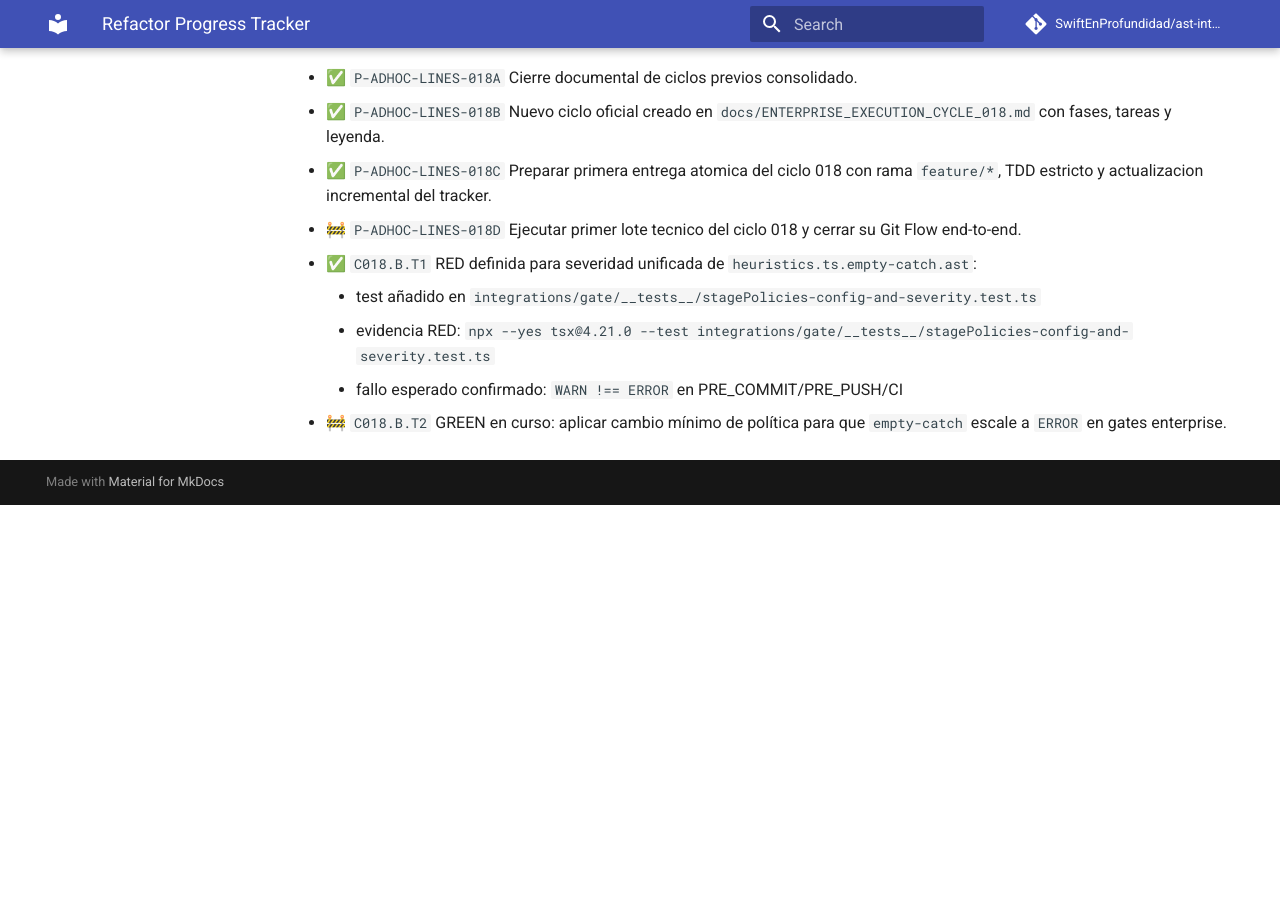
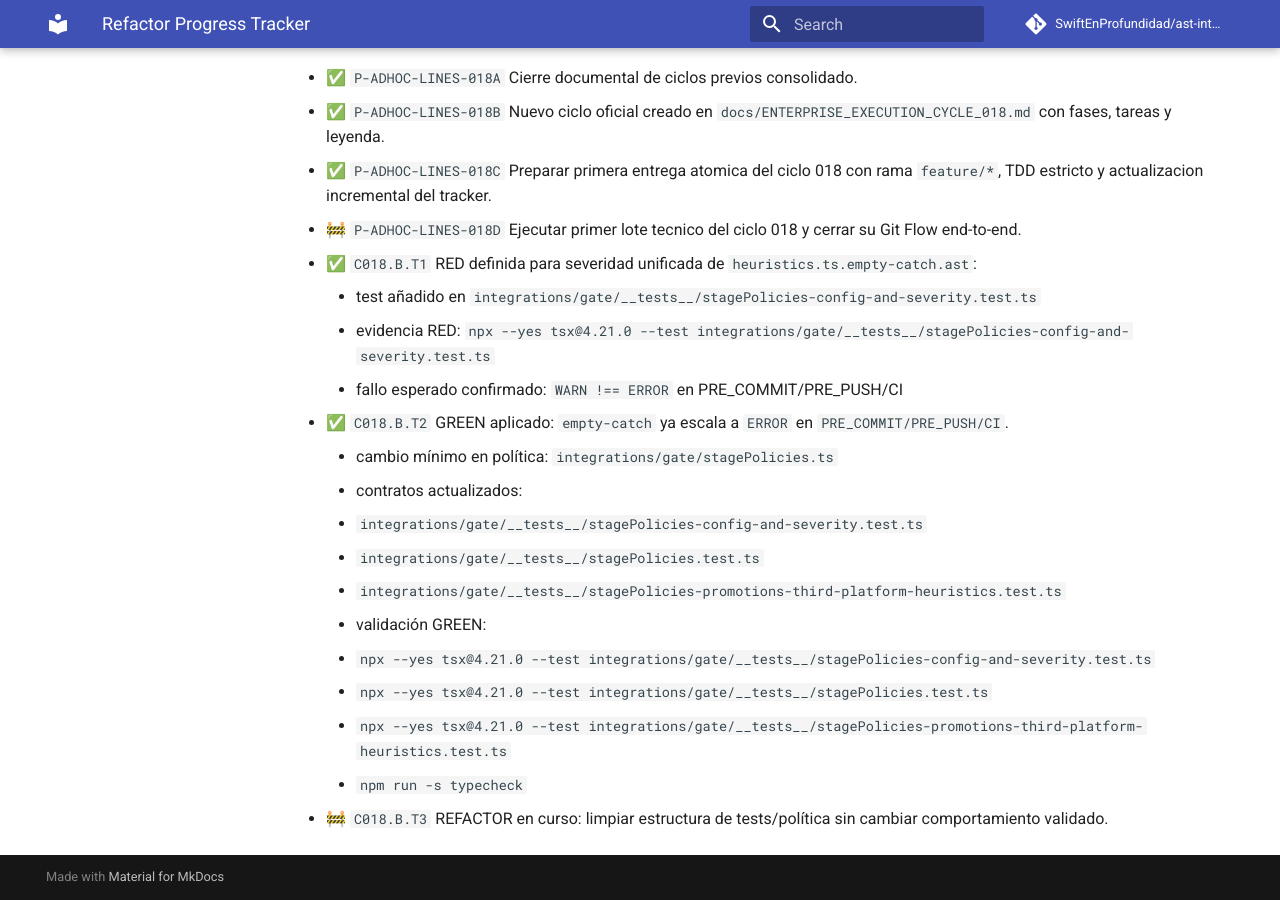
Before and after one commit to SwiftEnProfundidad/ast-intelligence-hooks, an MkDocs documentation site: the page built from docs/REFRACTOR_PROGRESS.md, in a window 1280 px wide and 900 px high, scrolled down 12015 px. Built offline with MkDocs 1.6.1 and Material for MkDocs 9.7.7, drawn with Linux system fonts in a browser that asks for light colours; comment, search, counter and statistics services are not loaded; before the commit the page ends 12520 px from its top, so only the background shows below that.

Commit message:
gate: unificar empty-catch como ERROR en pre-commit/pre-push/ci

```diff
--- a/docs/REFRACTOR_PROGRESS.md
+++ b/docs/REFRACTOR_PROGRESS.md
@@ -350,4 +350,15 @@ Plan base visible para seguimiento previo y durante la implementacion.
     - test añadido en `integrations/gate/__tests__/stagePolicies-config-and-severity.test.ts`
     - evidencia RED: `npx --yes tsx@4.21.0 --test integrations/gate/__tests__/stagePolicies-config-and-severity.test.ts`
     - fallo esperado confirmado: `WARN !== ERROR` en PRE_COMMIT/PRE_PUSH/CI
-  - 🚧 `C018.B.T2` GREEN en curso: aplicar cambio mínimo de política para que `empty-catch` escale a `ERROR` en gates enterprise.
+  - ✅ `C018.B.T2` GREEN aplicado: `empty-catch` ya escala a `ERROR` en `PRE_COMMIT/PRE_PUSH/CI`.
+    - cambio mínimo en política: `integrations/gate/stagePolicies.ts`
+    - contratos actualizados:
+      - `integrations/gate/__tests__/stagePolicies-config-and-severity.test.ts`
+      - `integrations/gate/__tests__/stagePolicies.test.ts`
+      - `integrations/gate/__tests__/stagePolicies-promotions-third-platform-heuristics.test.ts`
+    - validación GREEN:
+      - `npx --yes tsx@4.21.0 --test integrations/gate/__tests__/stagePolicies-config-and-severity.test.ts`
+      - `npx --yes tsx@4.21.0 --test integrations/gate/__tests__/stagePolicies.test.ts`
+      - `npx --yes tsx@4.21.0 --test integrations/gate/__tests__/stagePolicies-promotions-third-platform-heuristics.test.ts`
+      - `npm run -s typecheck`
+  - 🚧 `C018.B.T3` REFACTOR en curso: limpiar estructura de tests/política sin cambiar comportamiento validado.
```
Also changed, not shown: docs/ENTERPRISE_EXECUTION_CYCLE_018.md (+3 -3 lines), 4 other files.
